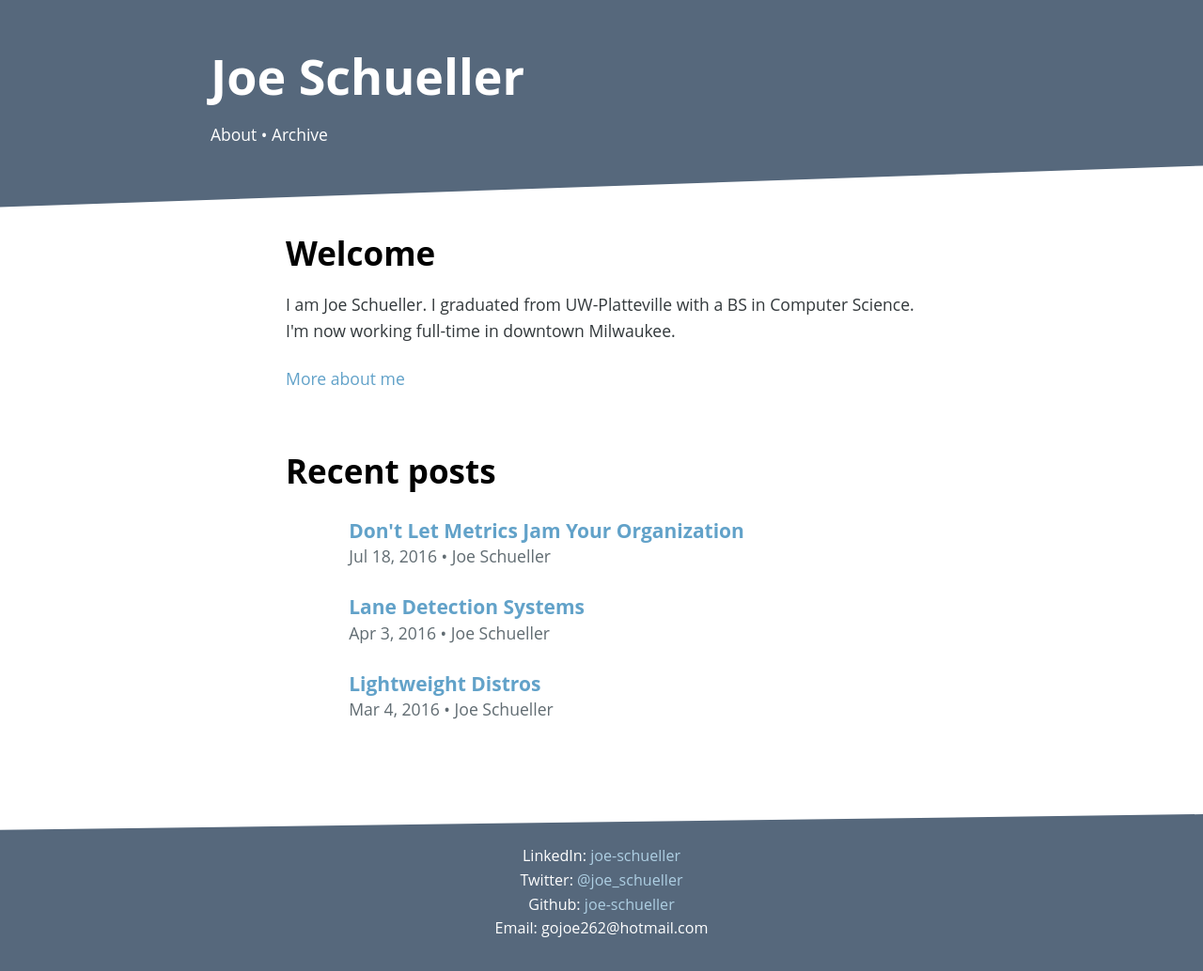
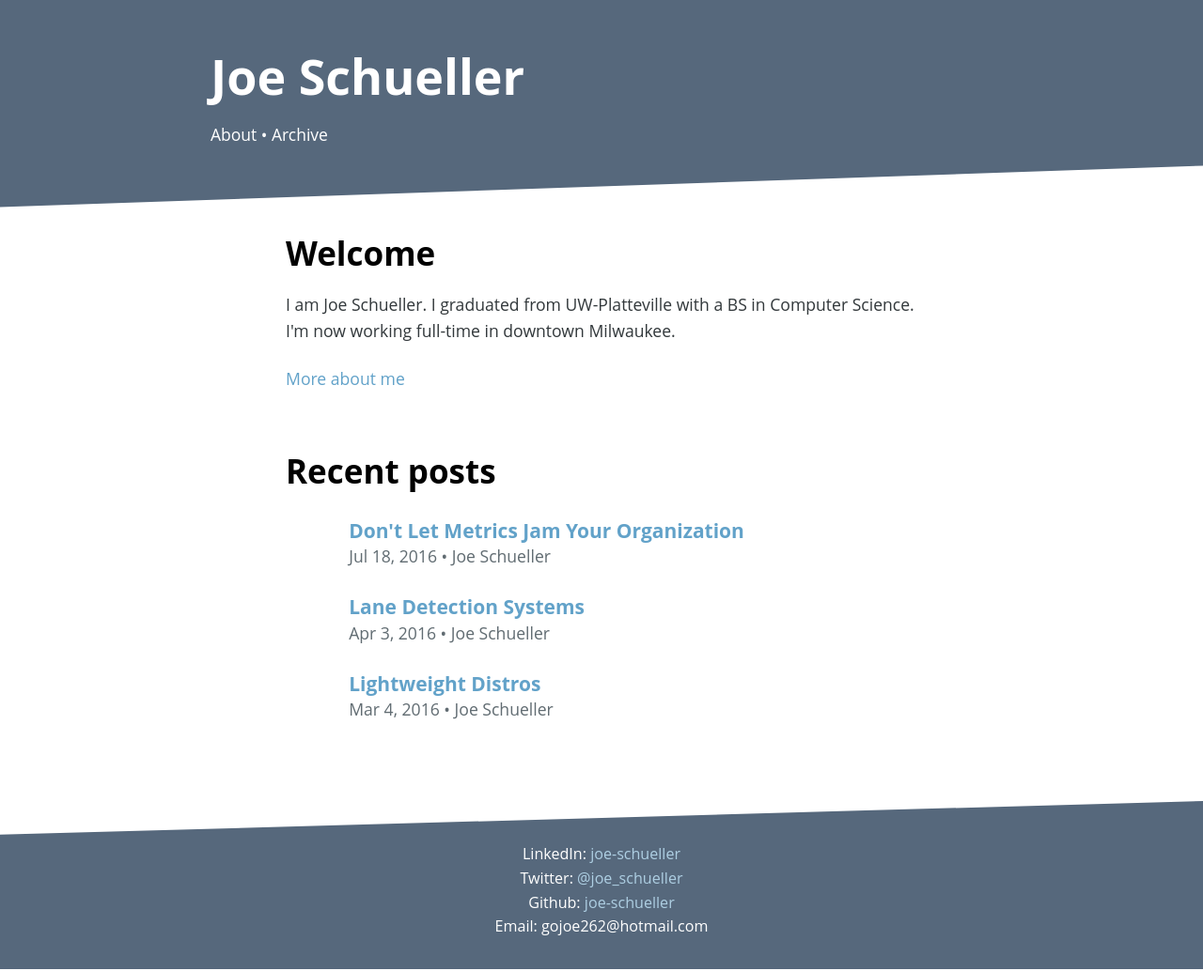
Before and after one commit to gojoe262/blog, a Jekyll site: the page built from index.html, in a window 1280 px wide. Shown: the whole page at 94% size. Built offline with Jekyll 4.4.1, drawn with Linux system fonts in a browser that asks for light colours.

Commit message:
Modified layout of footer

```diff
--- a/_sass/_footer.scss
+++ b/_sass/_footer.scss
@@ -2,13 +2,13 @@
 footer {
     background: $header-background-color;
     color: $header-text-color;
-    margin-top: 70px;
-    padding-top: 16px;
+    margin-top: $spacing-unit * 2;
+    padding-top: $spacing-unit;
     padding-bottom: 16px;
     font-size: $font-size * 1.15;
     text-align: center;
-    -webkit-clip-path: polygon(0 10%, 100% 0%, 100% 100%, 0% 100%);
-    clip-path: polygon(0 10%, 100% 0%, 100% 100%, 0% 100%);
+    -webkit-clip-path: polygon(0 20%, 100% 0%, 100% 100%, 0% 100%);
+    clip-path: polygon(0 20%, 100% 0%, 100% 100%, 0% 100%);
 }
 
 footer a {
```
